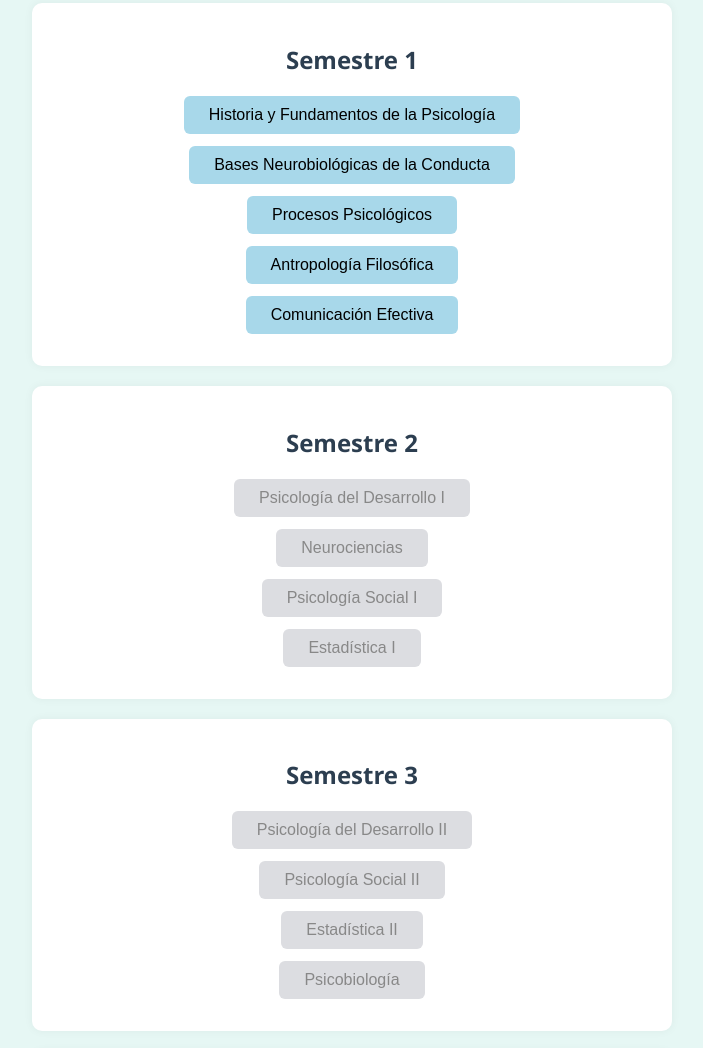
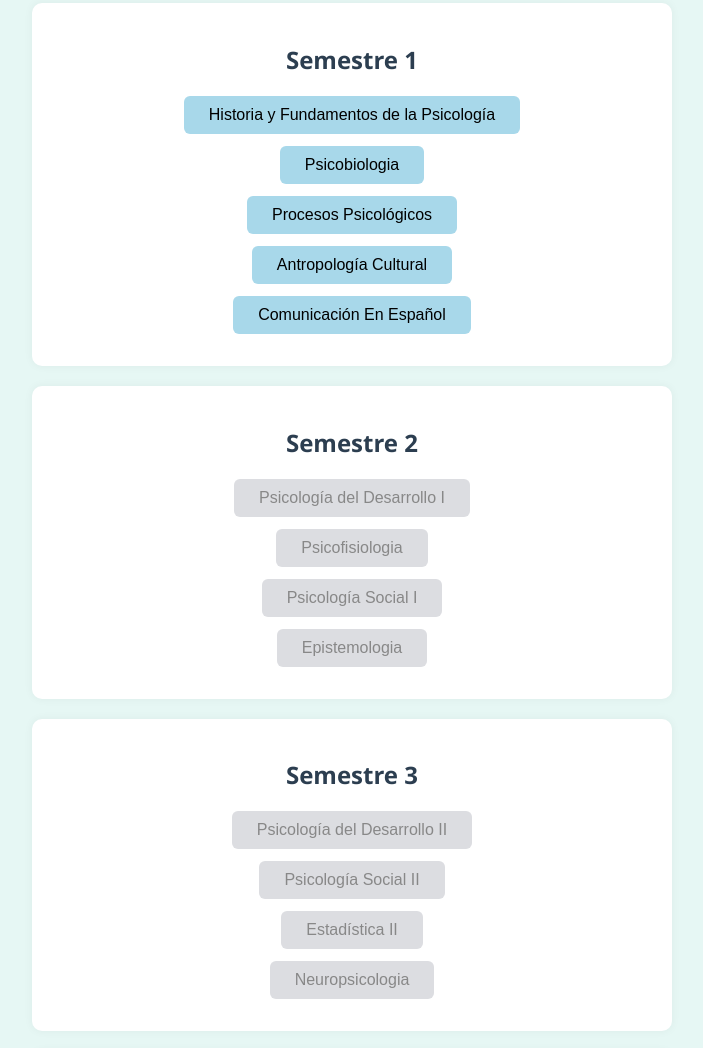
Before and after one commit to jassssd/malla-psicolog-a-, a plain HTML site: page index.html in a window 1280 px wide. Shown: the part 111-1159 px from the top of the page, without its empty margins (288-991 px from the left). Drawn offline with Linux system fonts and the light colour scheme.

Commit message:
Update index.html

```diff
--- a/index.html
+++ b/index.html
@@ -12,19 +12,19 @@
 <div class="semestre">
   <h2>Semestre 1</h2>
   <button class="ramo" onclick="aprobar(this, 'desarrollo1')">Historia y Fundamentos de la Psicología</button>
-  <button class="ramo" onclick="aprobar(this, 'neuro1')">Bases Neurobiológicas de la Conducta</button>
+  <button class="ramo" onclick="aprobar(this, 'neuro1')">Psicobiologia</button>
   <button class="ramo" onclick="aprobar(this, 'psicologia_general')">Procesos Psicológicos</button>
-  <button class="ramo" onclick="aprobar(this, 'antropologia')">Antropología Filosófica</button>
-  <button class="ramo" onclick="aprobar(this, 'comunicacion')">Comunicación Efectiva</button>
+  <button class="ramo" onclick="aprobar(this, 'antropologia')">Antropología Cultural</button>
+  <button class="ramo" onclick="aprobar(this, 'comunicacion')">Comunicación En Español</button>
 </div>
 
 <!-- SEMESTRE 2 -->
 <div class="semestre">
   <h2>Semestre 2</h2>
   <button class="ramo bloqueado" id="desarrollo1" disabled onclick="aprobar(this, 'desarrollo2')">Psicología del Desarrollo I</button>
-  <button class="ramo bloqueado" id="neuro1" disabled onclick="aprobar(this, 'neuro2')">Neurociencias</button>
+  <button class="ramo bloqueado" id="neuro1" disabled onclick="aprobar(this, 'neuro2')">Psicofisiologia</button>
   <button class="ramo bloqueado" id="psicologia_general" disabled onclick="aprobar(this, 'social1')">Psicología Social I</button>
-  <button class="ramo bloqueado" id="comunicacion" disabled onclick="aprobar(this, 'estadistica1')">Estadística I</button>
+  <button class="ramo bloqueado" id="comunicacion" disabled onclick="aprobar(this, 'estadistica1')">Epistemologia</button>
 </div>
 
 <!-- SEMESTRE 3 -->
@@ -33,7 +33,7 @@
   <button class="ramo bloqueado" id="desarrollo2" disabled onclick="aprobar(this, 'desarrollo3')">Psicología del Desarrollo II</button>
   <button class="ramo bloqueado" id="social1" disabled onclick="aprobar(this, 'social2')">Psicología Social II</button>
   <button class="ramo bloqueado" id="estadistica1" disabled onclick="aprobar(this, 'estadistica2')">Estadística II</button>
-  <button class="ramo bloqueado" id="neuro2" disabled>Psicobiología</button>
+  <button class="ramo bloqueado" id="neuro2" disabled>Neuropsicologia</button>
 </div>
 
 <!-- SEMESTRE 4 -->
```
